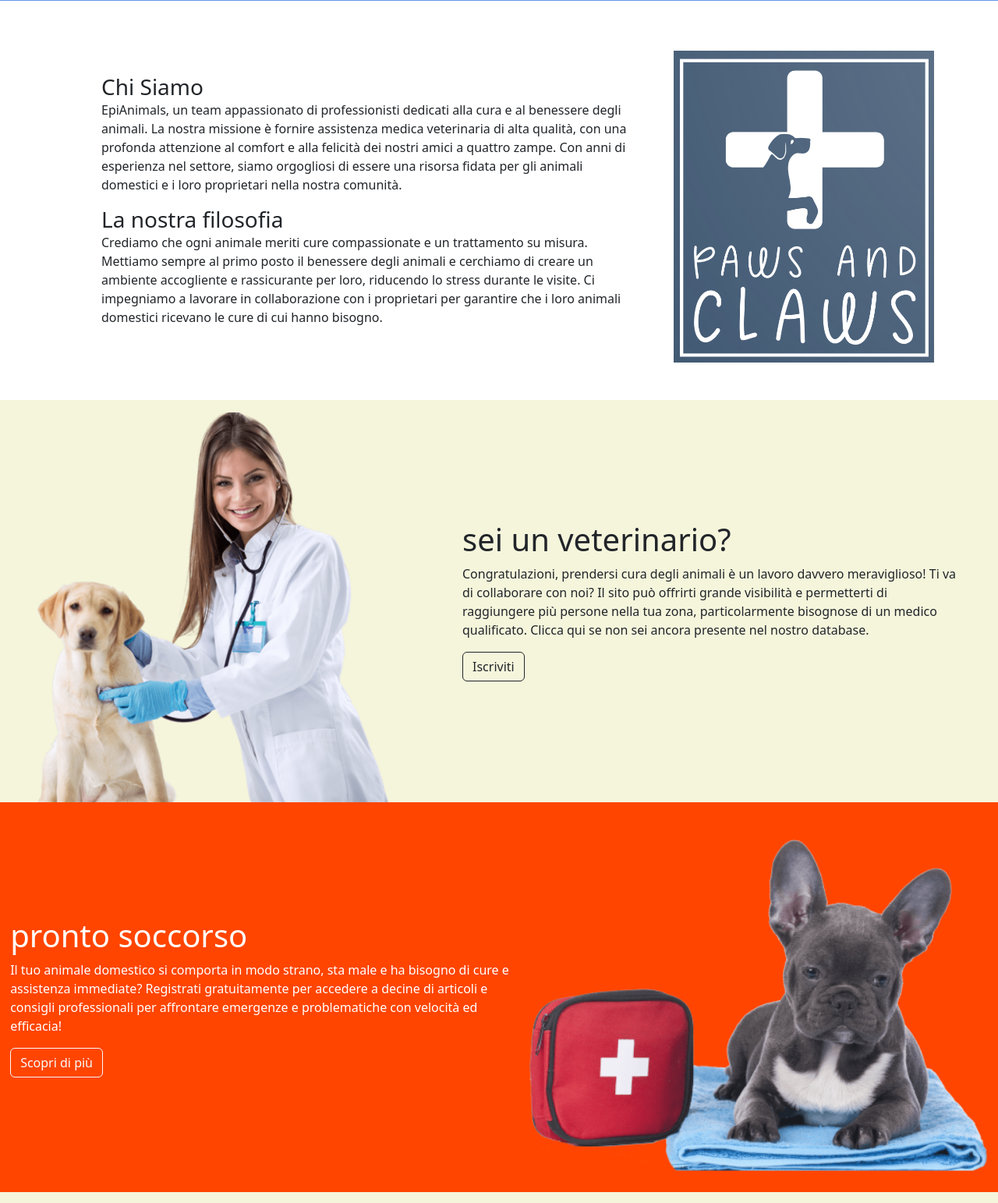
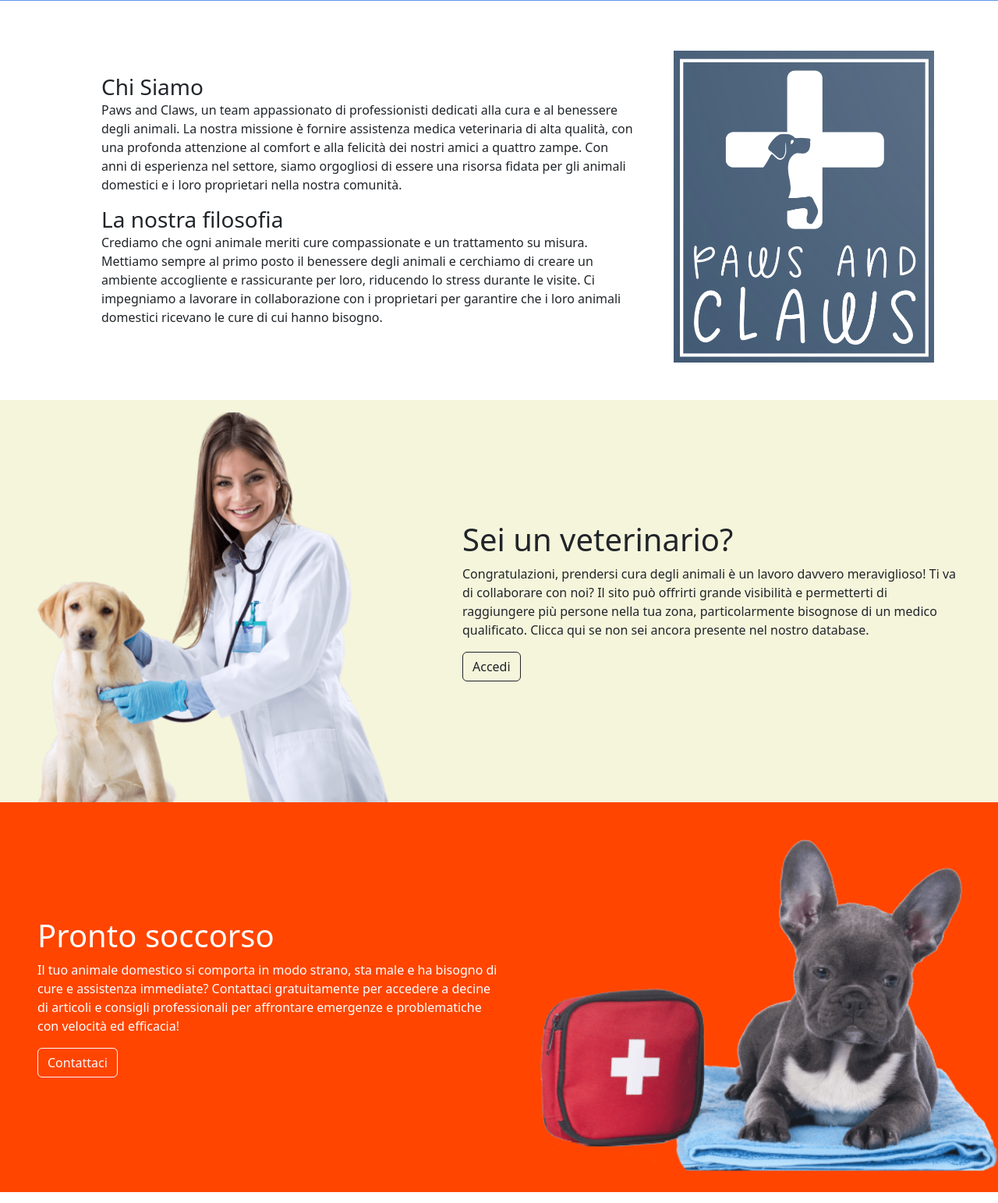
Before and after one commit to alessioportacci/Epicode-U5-W4-BuildWeek, an ASP.NET MVC app: page / in a window 1280 px wide. Shown: the part 375-1918 px from the top of the page at 78% size. Run offline with ASP.NET Core 8 and stand-ins for ASP.NET MVC 5, Linux system fonts and the light colour scheme; data comes from the database, SQL or seed files in the repository; the project's own start-up code is not run, and a stand-in starts its controllers and pages; some libraries are stand-ins or nearby versions.

Commit message:
fix home

```diff
--- a/U5-W4-BuildWeek/Views/Home/Index.cshtml
+++ b/U5-W4-BuildWeek/Views/Home/Index.cshtml
@@ -55,51 +55,40 @@
             <div class="card-body mx-5">
                 <h3 class="card-title">Chi Siamo</h3>
                 <p class="card-text">
-                    EpiAnimals, un team appassionato di professionisti dedicati alla cura e al benessere degli animali. La nostra missione è fornire assistenza medica veterinaria di alta qualità, con una profonda attenzione al comfort e alla felicità dei nostri amici a quattro zampe. Con anni di esperienza nel settore, siamo orgogliosi di essere una risorsa fidata per gli animali domestici e i loro proprietari nella nostra comunità.
+                    Paws and Claws, un team appassionato di professionisti dedicati alla cura e al benessere degli animali. La nostra missione è fornire assistenza medica veterinaria di alta qualità, con una profonda attenzione al comfort e alla felicità dei nostri amici a quattro zampe. Con anni di esperienza nel settore, siamo orgogliosi di essere una risorsa fidata per gli animali domestici e i loro proprietari nella nostra comunità.
                 </p>
                 <h3 class="card-title">La nostra filosofia</h3>
                 <p class="card-text">
                     Crediamo che ogni animale meriti cure compassionate e un trattamento su misura. Mettiamo sempre al primo posto il benessere degli animali e cerchiamo di creare un ambiente accogliente e rassicurante per loro, riducendo lo stress durante le visite. Ci impegniamo a lavorare in collaborazione con i proprietari per garantire che i loro animali domestici ricevano le cure di cui hanno bisogno.
                 </p>
             </div>
-            <img class="mt-3" style="height: 400px" src="~/Content/Home/logo.png" />
+            <img class="mt-3 d-none d-md-block" style="height: 400px" src="~/Content/Home/logo.png" />
         </div>
     </div>
 
     <div class="d-flex justify-content-around align-items-center" style="background-color:beige">
-        <img class="mt-3" style="height: 500px" src="~/Content/Home/veterinario.png" />
+        <img class="mt-3 d-none d-md-block" style="height: 500px" src="~/Content/Home/veterinario.png" />
         <div class="w-50">
-            <h1>sei un veterinario?</h1>
+            <h1>Sei un veterinario?</h1>
             <p>
                 Congratulazioni, prendersi cura degli animali è un lavoro davvero meraviglioso! Ti va di collaborare con noi? Il sito può offrirti grande visibilità e permetterti di raggiungere più persone nella tua zona, particolarmente bisognose di un medico qualificato. Clicca qui se non sei ancora presente nel nostro database.
             </p>
-            <button class="btn btn-outline-dark">Iscriviti</button>
+            @Html.ActionLink("Accedi", "Login", "Home", new { }, new { @class = "btn btn-outline-dark" })
         </div>
     </div>
 
     <div class="d-flex justify-content-around align-items-center" style="background-color: orangered">
-        <div class="w-50">
-            <h1 class="text-white">pronto soccorso</h1>
+        <div class="w-50 m-5">
+            <h1 class="text-white">Pronto soccorso</h1>
             <p class="text-white">
-                Il tuo animale domestico si comporta in modo strano, sta male e ha bisogno di cure e assistenza immediate? Registrati gratuitamente per accedere a decine di articoli e consigli professionali per affrontare emergenze e problematiche con velocità ed efficacia!
+                Il tuo animale domestico si comporta in modo strano, sta male e ha bisogno di cure e assistenza immediate? Contattaci gratuitamente per accedere a decine di articoli e consigli professionali per affrontare emergenze e problematiche con velocità ed efficacia!
             </p>
-            <button class="btn btn-outline-light">Scopri di più</button>
+            @Html.ActionLink("Contattaci", "Contattaci", "Home", new { }, new { @class = "btn btn-outline-light" })
         </div>
-        <img style="height: 500px" src="~/Content/Home/pronto.png" />
+        <img class="d-none d-md-block" style="height: 500px" src="~/Content/Home/pronto.png" />
     </div>
 
-    <div class="d-flex justify-content-around align-items-center" style="background-color:beige">
-        <img class="mt-3" style="height: 500px" src="~/Content/Home/veterinario.png" />
-        <div class="w-50">
-            <h1>sei un veterinario?</h1>
-            <p>
-                Congratulazioni, prendersi cura degli animali è un lavoro davvero meraviglioso! Ti va di collaborare con noi? Il sito può offrirti grande visibilità e permetterti di raggiungere più persone nella tua zona, particolarmente bisognose di un medico qualificato. Clicca qui se non sei ancora presente nel nostro database.
-            </p>
-            <button class="btn btn-outline-dark">Iscriviti</button>
-        </div>
-    </div>
-
-    <div id="faqAnimali" class="d-flex container body-content mt-5 mb-5 align-items-center">
+    <div id="faqAnimali" class="d-flex body-content mt-5 mb-5 align-items-center">
         <div class="card-body">
             <h5 class="card-title mb-3">Schede Animali</h5>
             <p class="card-text"><a href="www.animali.com">Informazioni sulle abitudini di sonno degli ippopotami</a></p>
--- a/U5-W4-BuildWeek/Views/Shared/_Layout.cshtml
+++ b/U5-W4-BuildWeek/Views/Shared/_Layout.cshtml
@@ -79,7 +79,7 @@
                     <div class="row mt-3">
                         <div class="col-md-3 col-lg-4 col-xl-3 mx-auto mb-4">
                             <h6 class="text-uppercase fw-bold mb-4">
-                                <i class="fas fa-paw me-3"></i>EpiAnimals
+                                <i class="fas fa-paw me-3"></i>Paws and Claws
                             </h6>
                             <p>
                                 Qui puoi utilizzare righe e colonne per organizzare i contenuti del tuo footer. Lorem ipsum
```
